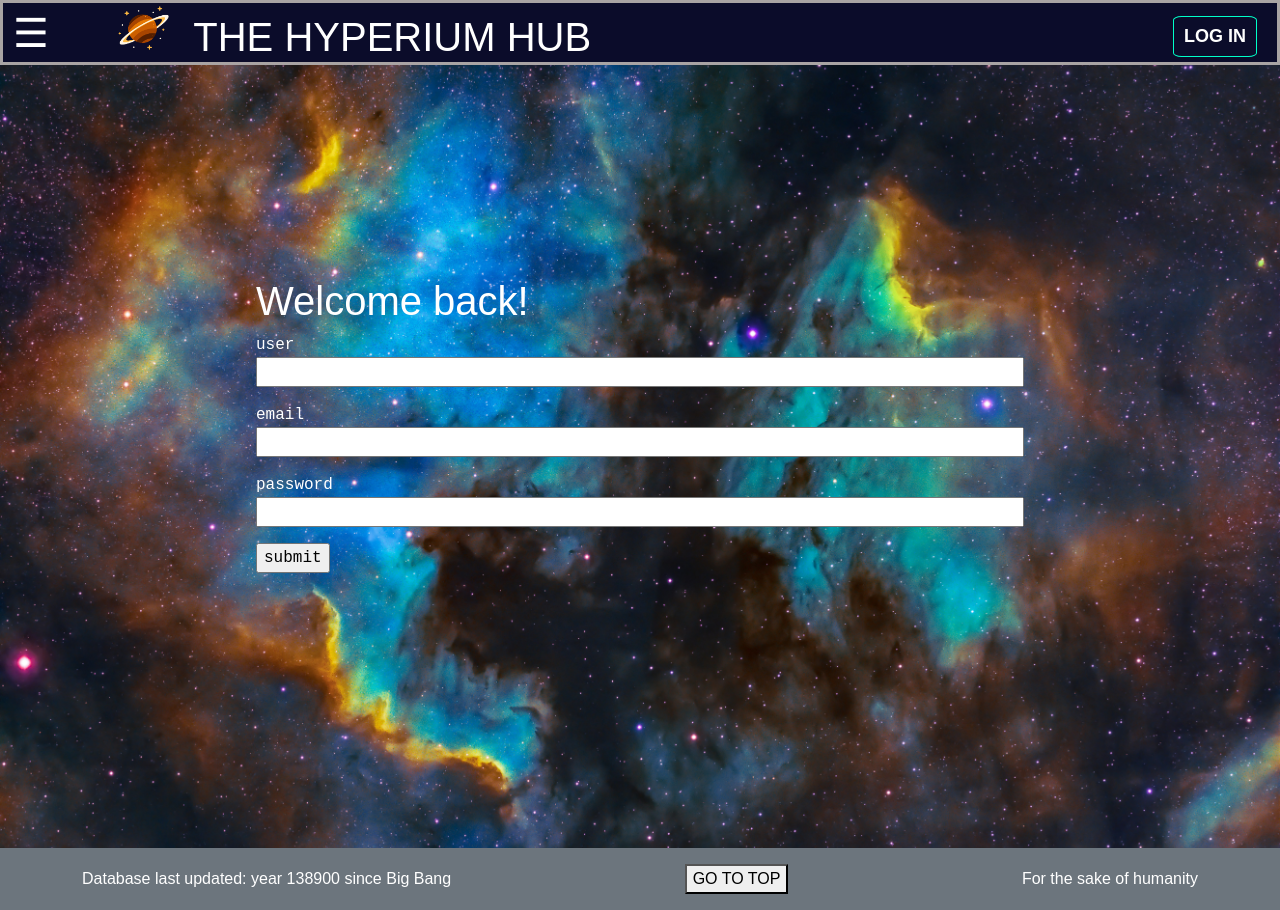
After one commit to YuXiang1105/proyect-web-begginer, a Flask app: page /log_in in a window 1280 px wide. The commit adds this page. Run offline with Flask 3, Linux system fonts and the light colour scheme.

Commit message:
all forms ended, log-in added, almost finished

```diff
--- a/app/forms.py
+++ b/app/forms.py
@@ -1,11 +1,17 @@
 from flask_wtf import FlaskForm
-from wtforms import StringField,SubmitField,TextAreaField
-from wtforms.validators import DataRequired
+from wtforms import StringField,SubmitField,TextAreaField, EmailField
+from wtforms.validators import DataRequired, Email
 
-class MessageForm(FlaskForm):
+class newClass(FlaskForm):
      name = StringField('name', validators=[DataRequired()])
      class_imput = StringField('class', validators=[DataRequired()])
      origin = StringField('origin')
      danger = StringField('danger', validators=[DataRequired()])
      description = TextAreaField('description', validators=[DataRequired()])
      submit = SubmitField('submit')
+
+class log_in_form(FlaskForm):
+     user = StringField('user', validators=[DataRequired()])
+     email = EmailField('email', validators=[DataRequired(), Email()])
+     password = StringField("password" ,validators=[DataRequired()])
+     submit = SubmitField('submit')
--- a/app/routes.py
+++ b/app/routes.py
@@ -1,6 +1,8 @@
 from flask import Blueprint, render_template, redirect, url_for
-from .forms import MessageForm
+from .forms import newClass, log_in_form
 main = Blueprint("main", __name__)
+
+User = {"name":None}
 
 aliens = [
     {
@@ -37,24 +39,32 @@ aliens = [
 @main.route('/')
 @main.route('/index')
 def index():
-    return render_template('index.html', aliens = aliens)
+    return render_template('index.html', aliens = aliens, User = User)
+
+@main.route('/log_in',methods =['GET', 'POST'])
+
+def log_in():
+    form = log_in_form()
+
+    if form.validate_on_submit() and User["name"] == None:
+         User["name"] = form.user.data
+         return redirect(url_for('main.index'))
+    elif form.validate_on_submit() and User["name"] != None:
+         return redirect(url_for('main.index'))
+
+    return render_template('log_in.html', User = User, form=form)
 
 @main.route('/information')
 def information():
-    return render_template('information.html')
+    return render_template('information.html', User = User)
 
 @main.route('/species')
 def species():
-    return render_template('species.html', aliens = aliens)
+    return render_template('species.html', aliens = aliens, User = User)
 
 @main.route('/form' ,methods =['GET', 'POST'])
 def form():
-    form = MessageForm()
-    name = None
-    class_imput = None
-    origin = None
-    danger = None
-    description = None
+    form = newClass()
 
     new_alien={}
 
@@ -72,4 +82,4 @@ def form():
         return redirect(url_for('main.species'))
 
 
-    return render_template('form.html', aliens = aliens, form =form)
+    return render_template('form.html', aliens = aliens, form =form, User = User)
--- a/app/static/css/form.css
+++ b/app/static/css/form.css
@@ -17,3 +17,4 @@
 
 .container_form p{
     font-family: 'Courier New', Courier, monospace;
+}
--- a/app/static/css/navbar.css
+++ b/app/static/css/navbar.css
@@ -77,40 +77,12 @@ body{
     white-space: nowrap;
 
 }
-/*for the buttons of the navbar, a table was used, it will contain the main pages of the website, for the rest,
-     a sidebar will be added with the other pages (including the pages of the ul) */
-.navLinks{
-    height: 20px;
-    background-color: #a9a4a4;
-    grid-area: navLinks;
 
-}
 
-@media (max-width: 700px) {
-  .navLinks {
-    display: none;
-  }
-}
-
-.navLinks table, th, td {
-    text-align: center;
-
-}
 
 .container_navbar a{
     text-decoration: none;
     color: white;
-}
-
-/*We put a padding for a:hover */
-
-.navLinks a {
-    display: block;
-    padding: 18px 0;
-}
-
-.navLinks a:hover {
-    background: #1e0c81;
 }
 
 /*interactive sidebar, toggled by "navbar.js" */
@@ -147,11 +119,15 @@ body{
     text-align: left;
     display: block;
     width: 100%;
-    height: 20px;
-    padding: 18px 0;
+
+    padding: 16px 0;
     margin-bottom: 0px;
     text-decoration: none;
     color: black;
+}
+
+.sidebar li:hover{
+    background-color: bisque;
 }
 
 .sidebar img {
@@ -171,3 +147,44 @@ body{
 .sidebar--visible {
     transform: translateX(0);
 }
+
+
+.user_part {
+    margin-left: auto;
+    display: flex;
+    align-items: center;
+}
+
+.login_button {
+    margin-right: 20px;
+    border-radius: 10%;
+    padding: 6px 10px;
+    border: 1px solid #00ffc8;
+    font-size: 18px;
+    font-weight: 600;
+}
+
+.login_button:hover{
+ background-color: #00ffc8;
+}
+
+.user {
+    margin-right: 20px;
+    background-color: white;
+    display: flex;
+    align-items: center;
+    gap: 6px;
+    padding: 6px 10px;
+    border: 1px solid #00ffc8;
+    border-radius: 4px;
+}
+
+.user-icon {
+    width: 30px;
+    height: 30px;
+}
+
+.name {
+    font-size: 18px;
+    font-weight: 600;
+}
--- a/app/static/css/species.css
+++ b/app/static/css/species.css
@@ -1,5 +1,5 @@
 .title{
-    margin-top: 65px;
+    margin-top: 90px;
     text-align: center;
     color:#f0f0ff;
 }
--- a/app/static/js/navbar.js
+++ b/app/static/js/base.js
@@ -4,3 +4,13 @@ const sidebar = document.getElementById("sidebar");
 menu.addEventListener('click', () => {
     sidebar.classList.toggle("sidebar--visible");
 });
+
+
+const get_top = document.getElementById("go_top")
+
+get_top.addEventListener('click', () => {
+    window.scrollTo({top: 0, behavior : "smooth"
+    })
+
+
+})
--- a/app/templates/base.html
+++ b/app/templates/base.html
@@ -22,21 +22,28 @@
 <body>
 
     <nav class="container_navbar">
+
         <div class="menu_container" id="menu_container">
         <p>&#9776;</p>
         </div>
+
 
         <div class="photo">
         <img src="../static/images/navbar_logo.png">
         </div>
         <h1 class="mainText"><a href="{{url_for('main.index')}}">THE HYPERIUM HUB</a></h1>
-        <table class="navLinks">
-            <tr>
-                <th> <a href="{{url_for('main.index')}}">Home</a></th>
-                <th> <a href="{{url_for('main.information')}}">About</a></th>
-                <th> <a href="{{url_for('main.species')}}">Species</a></th>
-            </tr>
-        </table>
+
+<div class="user_part">
+    {% if User["name"] == None %}
+        <a href="{{ url_for('main.log_in') }}" class="login_button">LOG IN</a>
+    {% else %}
+        <div class="user">
+            <img src="../static/images/incons/user.png" alt="user icon" class="user-icon">
+            <span class="name">{{ User["name"] }}</span>
+        </div>
+    {% endif %}
+</div>
+
 
     </nav>
 
@@ -70,6 +77,7 @@
 <footer class="bg-secondary text-white py-3 mt-5">
   <div class="container d-flex justify-content-between align-items-center" >
     <span>Database last updated: year 138900 since Big Bang</span>
+    <button id="go_top">  GO TO TOP </button>
     <span>For the sake of humanity</span>
   </div>
 </footer>
@@ -77,7 +85,7 @@
 
 
     <script src="https://cdn.jsdelivr.net/npm/bootstrap@5.3.8/dist/js/bootstrap.bundle.min.js" integrity="sha384-FKyoEForCGlyvwx9Hj09JcYn3nv7wiPVlz7YYwJrWVcXK/BmnVDxM+D2scQbITxI" crossorigin="anonymous"></script>
-    <script src="../static/js/navbar.js"></script>
+    <script src="../static/js/base.js"></script>
 </body>
 
 </html>
--- /dev/null
+++ b/app/templates/log_in.html
@@ -0,0 +1,37 @@
+{% extends "base.html" %}
+{% block app_pagecontent %}
+
+<div class="container_form">
+    <div class="inside">
+        <h1>Welcome back!</h1>
+        <form method="POST">
+            {{ form.hidden_tag() }}
+            <p>
+                {{ form.user.label }}<br>
+                {{ form.user(style="width:100%;") }}
+            </p>
+                        <p>
+                {{ form.email.label }}<br>
+                {{ form.email(style="width:100%;") }}
+            </p>
+                        <p>
+                {{ form.password.label }}<br>
+                {{ form.password(style="width:100%;") }}
+            </p>
+
+            <p>{{ form.submit() }}</p>
+        </form>
+    </div>
+</div>
+
+
+{% endblock %}
+
+
+{% block styles %}
+<link rel="stylesheet" href="../static/css/form.css">
+{% endblock %}
+
+{%block head %}
+<title>Log in</title>
+{% endblock %}
--- a/app/templates/species.html
+++ b/app/templates/species.html
@@ -3,7 +3,11 @@
 
 <div class="title">
  <h2>Featured Species</h2>
-  <h6>A selection of some specimens across the galaxies</h6>
+  <h6>A selection of some specimens across the galaxies
+    {%if User["name"] != None %}
+    <br> Welcome back {{User["name"]}}!
+    {%endif%}
+  </h6>
 </div>
 
 <div class="own_costum_cards">
```
Also changed, not shown: app/static/images/incons/user.png (added).
